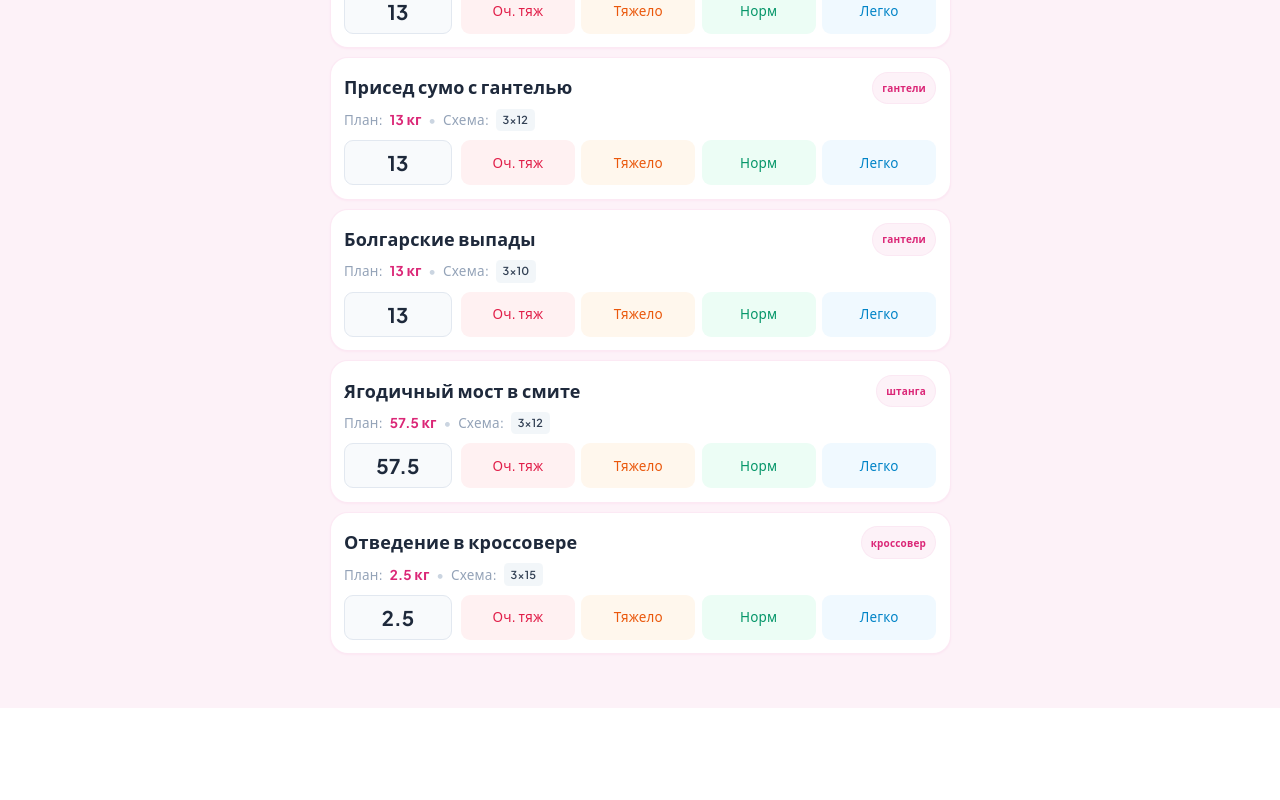
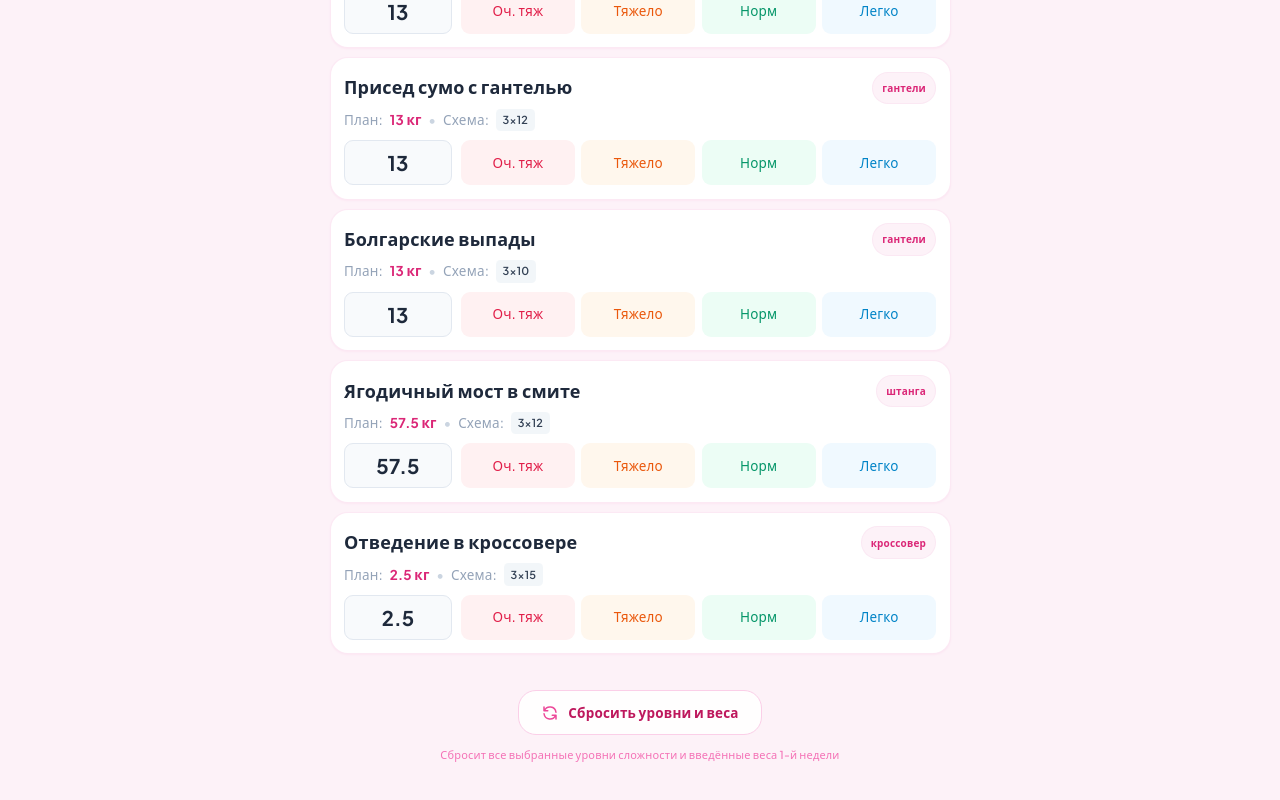
Before and after one commit to nMaks2006/Gym-girl, a React (Vite) app: page / in a window 1280 px wide. Shown: the part 1802-2602 px from the top of the page. Before the commit the page ends 2510 px from the top, so only its background shows below. Built offline with nearby package versions, Linux system fonts and the light colour scheme.

Commit message:
Add reset levels and weights button for Cycle 1 Week 1

```diff
--- a/src/App.jsx
+++ b/src/App.jsx
@@ -15,7 +15,8 @@ export default function App() {
     removeFact,
     getFact,
     completeWeek,
-    revertToPreviousWeek
+    revertToPreviousWeek,
+    resetWeekData
   } = useWorkoutState();
 
   // Локальное состояние веса ввода для каждого упражнения (ключ: cycle_week_exId)
@@ -36,6 +37,30 @@ export default function App() {
   }, [viewCycle, viewWeek]);
 
   const canRevert = currentCycle > 1 || currentWeek > 1;
+
+  const handleResetWeek = (targetWeek = viewWeek, targetCycle = viewCycle) => {
+    const weekTitle = WEEK_TITLES[targetWeek] || `Неделя ${targetWeek}`;
+
+    setModalState({
+      title: 'Сброс недели',
+      subtitle: `Сброс уровней и весов для: ${weekTitle} (Цикл ${targetCycle})`,
+      notice: (
+        <span>
+          Все сохранённые веса и выбранные <strong className="font-bold text-pink-900">уровни сложности</strong> для 1-й недели будут <strong className="font-bold text-rose-600">сброшены</strong>. Вы сможете ввести их заново.
+        </span>
+      ),
+      type: 'confirm',
+      confirmText: 'Сбросить',
+      onConfirm: () => {
+        resetWeekData(targetWeek, targetCycle);
+        setInputWeights({});
+        setModalState(null);
+        window.scrollTo({ top: 0, left: 0, behavior: 'instant' });
+        if (document.documentElement) document.documentElement.scrollTop = 0;
+        if (document.body) document.body.scrollTop = 0;
+      }
+    });
+  };
 
   const handleRevertWeek = () => {
     if (!canRevert) return;
@@ -565,6 +590,25 @@ export default function App() {
           </section>
         ))}
 
+        {/* Кнопка "Сбросить неделю" для 1-й недели 1-го цикла */}
+        {viewCycle === 1 && viewWeek === 1 && (
+          <div className="pt-4 pb-8 flex flex-col items-center justify-center">
+            <button
+              type="button"
+              onClick={() => handleResetWeek(1, 1)}
+              className="h-10 px-5 rounded-2xl bg-white/90 hover:bg-white active:scale-95 text-pink-700 border border-pink-200 text-xs font-semibold flex items-center gap-2 shadow-2xs hover:shadow-xs transition-all cursor-pointer font-sans"
+            >
+              <svg className="w-4 h-4 text-pink-500" fill="none" stroke="currentColor" viewBox="0 0 24 24">
+                <path strokeLinecap="round" strokeLinejoin="round" strokeWidth="2" d="M4 4v5h.582m15.356 2A8.001 8.001 0 004.582 9m0 0H9m11 11v-5h-.581m0 0a8.003 8.003 0 01-15.357-2m15.357 2H15" />
+              </svg>
+              <span>Сбросить уровни и веса</span>
+            </button>
+            <p className="text-[11px] text-pink-400 mt-1.5 text-center">
+              Сбросит все выбранные уровни сложности и введённые веса 1-й недели
+            </p>
+          </div>
+        )}
+
         {/* Кнопка "Вернуться" внизу страницы */}
         {canRevert && isCurrentView && (
           <div className="pt-4 pb-8 flex flex-col items-center justify-center">
@@ -601,7 +645,13 @@ export default function App() {
                     strokeLinecap="round"
                     strokeLinejoin="round"
                     strokeWidth="2.5"
-                    d={modalState.confirmText === 'Вернуться' ? "M11 19l-7-7 7-7m8 14l-7-7 7-7" : "M13 7l5 5m0 0l-5 5m5-5H6"}
+                    d={
+                      modalState.confirmText === 'Вернуться'
+                        ? "M11 19l-7-7 7-7m8 14l-7-7 7-7"
+                        : modalState.confirmText === 'Сбросить'
+                        ? "M4 4v5h.582m15.356 2A8.001 8.001 0 004.582 9m0 0H9m11 11v-5h-.581m0 0a8.003 8.003 0 01-15.357-2m15.357 2H15"
+                        : "M13 7l5 5m0 0l-5 5m5-5H6"
+                    }
                   />
                 </svg>
               ) : (
--- a/src/useWorkoutState.js
+++ b/src/useWorkoutState.js
@@ -370,6 +370,35 @@ export function useWorkoutState() {
   };
 
   /**
+   * Сбросить данные конкретной недели (веса и уровни сложности)
+   */
+  const resetWeekData = (week = viewWeek, cycle = viewCycle) => {
+    const targetWeek = Number(week) || 1;
+    const targetCycle = Number(cycle) || 1;
+
+    setWorkoutData((prevData) => {
+      const nextData = { ...prevData };
+      exercises.forEach((ex) => {
+        const factKey = `fact_${targetCycle}_${targetWeek}_${ex.id}`;
+        delete nextData[factKey];
+      });
+
+      if (nextData[targetCycle]) {
+        const cycleData = { ...nextData[targetCycle] };
+        exercises.forEach((ex) => {
+          if (cycleData[ex.id]) {
+            const exerciseData = { ...cycleData[ex.id] };
+            delete exerciseData[targetWeek];
+            cycleData[ex.id] = exerciseData;
+          }
+        });
+        nextData[targetCycle] = cycleData;
+      }
+      return nextData;
+    });
+  };
+
+  /**
    * Полностью очистить базу данных по весу и сбросить прогресс тренировок
    */
   const resetWorkoutData = () => {
@@ -497,6 +526,7 @@ export function useWorkoutState() {
     getFact,
     completeWeek,
     revertToPreviousWeek,
+    resetWeekData,
     resetWorkoutData,
     calculateNextWeekPlan,
     mround,
```
